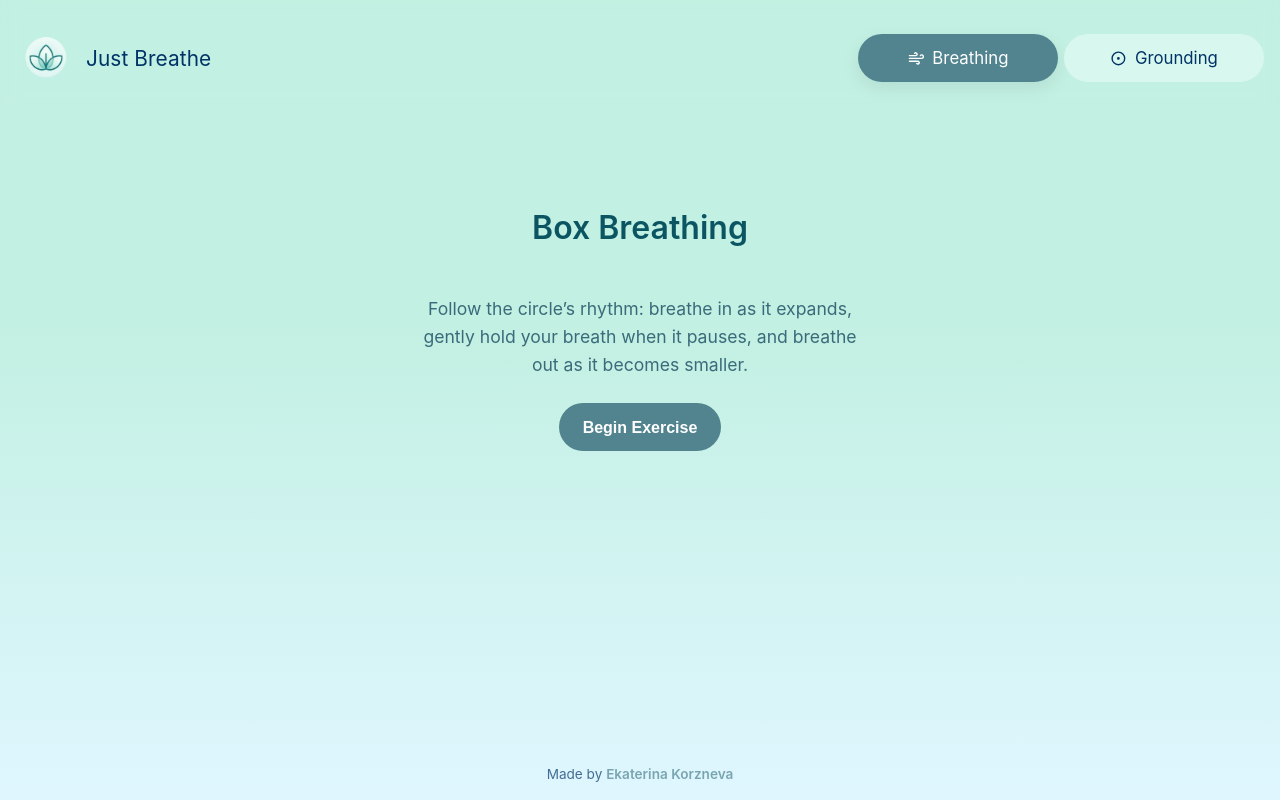
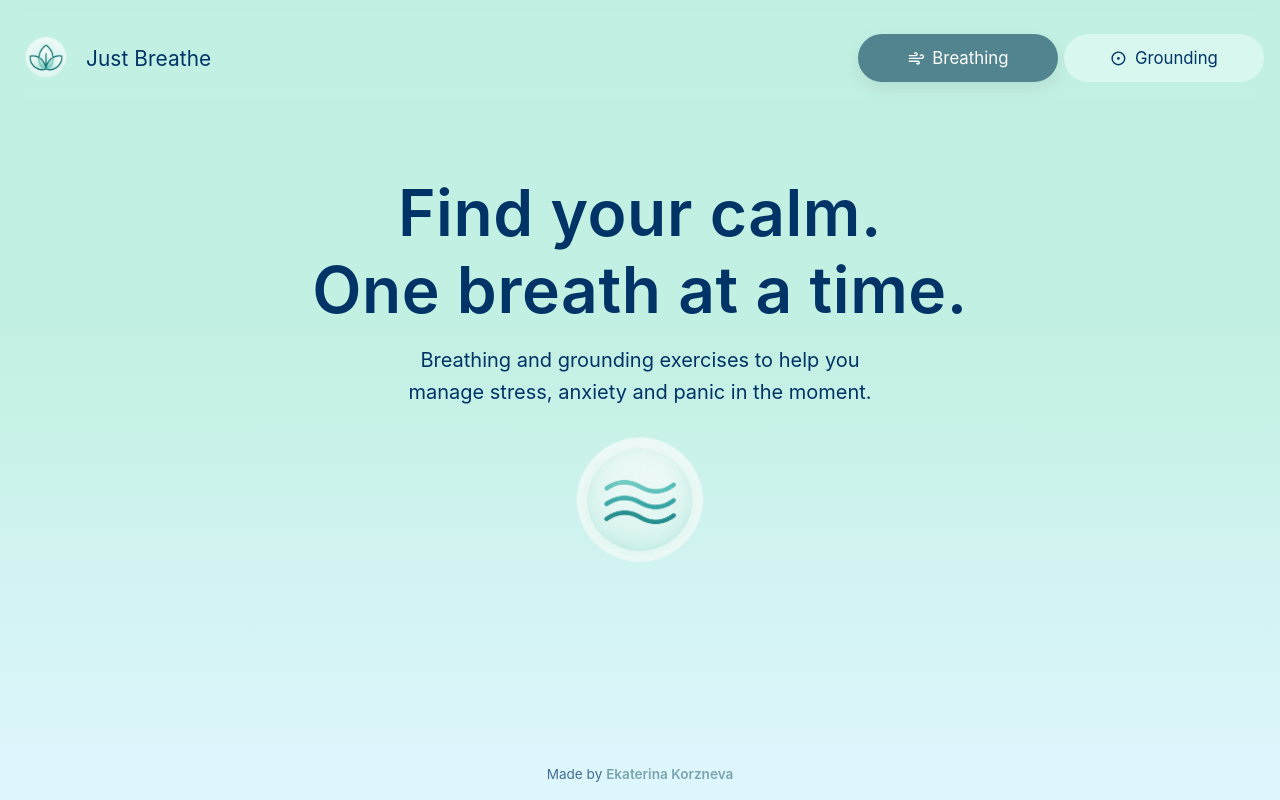
Before and after one commit to Eka1984/panic-tools, a React (Vite) app: page / in a window 1280 px wide. Built offline with nearby package versions, Linux system fonts and the light colour scheme; a web font is replaced by a local one.

Commit message:
feat: add landing page and hero section

```diff
--- a/src/App.tsx
+++ b/src/App.tsx
@@ -10,6 +10,7 @@ import ScrollToTop from "./components/ScrollToTop/ScrollToTop";
 import PageContainer from "./components/PageContainer/PageContainer";
 import styles from "./App.module.css";
 import MadeBy from "./components/MadeBy/MadeBy";
+import LandingPage from "./pages/LandingPage/LandingPage";
 
 export default function App() {
   const location = useLocation();
@@ -21,7 +22,8 @@ export default function App() {
       <PageContainer>
         <AnimatePresence mode="wait">
           <Routes location={location} key={location.pathname}>
-            <Route path="/" element={<Breathing />} />
+            <Route path="/" element={<LandingPage />} />
+            <Route path="/breathing" element={<Breathing />} />
             <Route path="/grounding" element={<Grounding />} />
             <Route path="/done" element={<Done />} />
             <Route path="*" element={<NotFound />} />
--- a/src/components/PageContainer/PageContainer.module.css
+++ b/src/components/PageContainer/PageContainer.module.css
@@ -6,6 +6,7 @@
   flex-direction: column;
   gap: 1rem;
   flex: 1;
+  margin-top: 1rem;
 }
 
 /* ≥ 640px (big phones / small tablets) */
--- /dev/null
+++ b/src/pages/LandingPage/LandingPage.module.css
@@ -0,0 +1,24 @@
+h1 {
+  font-size: clamp(2rem, 7vw, 4rem);
+  font-weight: 600;
+  margin-bottom: 1rem;
+  letter-spacing: 0.6px;
+}
+
+p {
+  margin-bottom: 1rem;
+}
+
+.hero {
+  display: flex;
+  flex-direction: column;
+  align-items: center;
+  justify-content: center;
+  text-align: center;
+  margin-top: 2rem;
+}
+
+.heroLogo {
+  width: clamp(90px, 12vw, 160px);
+  height: auto;
+}
--- /dev/null
+++ b/src/pages/LandingPage/LandingPage.tsx
@@ -0,0 +1,21 @@
+import styles from "./LandingPage.module.css";
+import WaterSymbol from "../../assets/water.png";
+
+function LandingPage() {
+  return (
+    <>
+      <section className={styles.hero}>
+        <h1 className={styles.title}>
+          Find your calm. <br /> One breath at a time.
+        </h1>
+        <p>
+          Breathing and grounding exercises to help you manage stress, anxiety
+          and panic in the moment.
+        </p>
+        <img className={styles.heroLogo} src={WaterSymbol} alt="Water Symbol" />
+      </section>
+    </>
+  );
+}
+
+export default LandingPage;
```
Also changed, not shown: src/assets/water.png (added).
